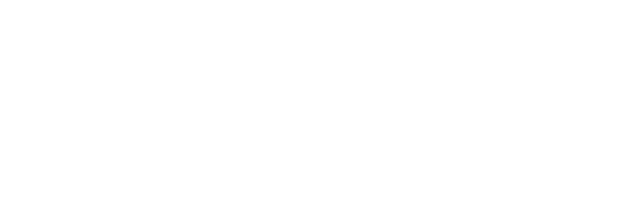
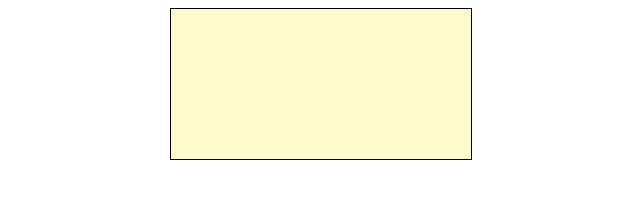
Before and after one commit to NSAjay2279/MERN, a plain HTML site: page index.html in a window 1280 px wide. Shown: the whole page, without its empty margins (319-959 px from the left). Drawn offline with Linux system fonts and the light colour scheme.

Commit message:
Wed, Mar 20, 2024, 3:43 PM +05:30

```diff
--- a/index.html
+++ b/index.html
@@ -4,6 +4,14 @@
     <meta charset="UTF-8">
     <meta name="viewport" content="width=device-width", initial-scale=1.0">
     <title>Document</title>
+    <style>
+        #canvas{
+            border: 1px solid black;
+            display: block;
+            margin: 0 auto;
+            background: #fffacc;
+        }
+    </style>
 </head>
 <body>
     <canvas id="canvas"></canvas>
```
